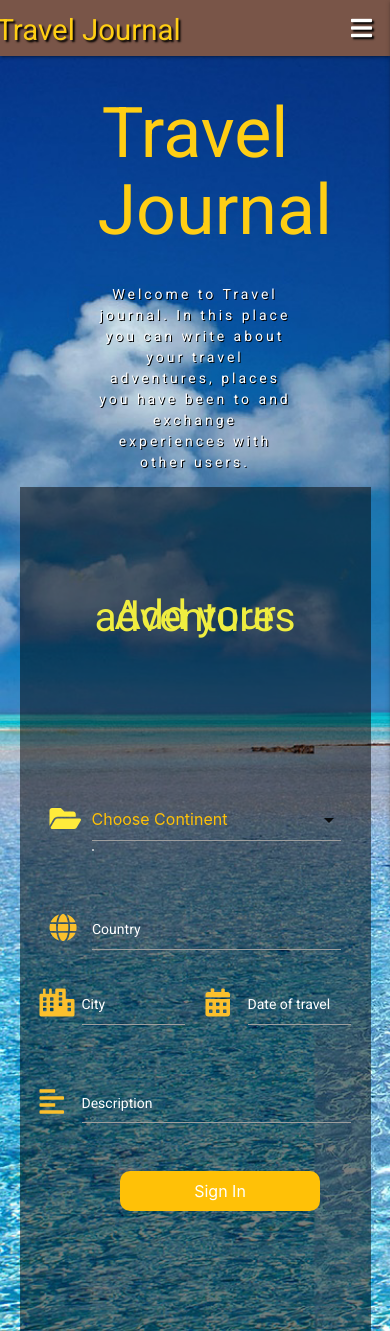
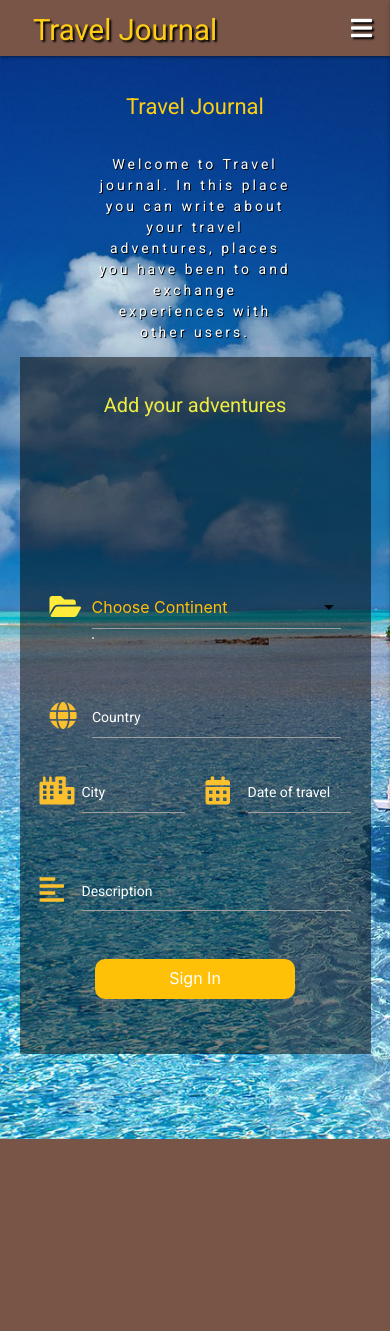
Before and after one commit to Code-Institute-Submissions/Pretro-MS3_Travelbook_AprResub, a Flask app: page /add_adventure in a window 390 px wide. After the commit the page ends 1139 px from the top, so only its background shows below. Run offline with Flask 2, Linux system fonts and the light colour scheme; data that the repository does not hold is empty; some libraries are stand-ins or nearby versions.

Commit message:
updating responsiveness of the template pages

```diff
--- a/app.py
+++ b/app.py
@@ -1,5 +1,6 @@
 import os
 import json
+import uuid
 from flask import (
     Flask, flash, render_template,
     redirect, request, session, url_for)
@@ -106,7 +107,8 @@ def add_adventure_comment(adventure_id):
         #author="user" in session if session["user"] else "Anonymous"
         comment = {
             "comment": request.form.get('comment'),
-            "author": author
+            "author": author,
+            "id": str(uuid.uuid4())
         }
         comments.append(comment)
         data = {
@@ -121,6 +123,34 @@ def add_adventure_comment(adventure_id):
         mongo.db.travels.update({"_id": ObjectId(adventure_id)}, data)
     #return json.dumps({'success':True}), 201, {'ContentType':'application/json'}
     return "<p>{}<br> by: {}</p>".format(comment["comment"],comment["author"]), 201, {'ContentType':'text/html'}
+
+
+
+
+#Delete Commnent
+@app.route("/remove_adventure_comment/<adventure_id>", methods=["POST"])
+def remove_adventure_comment(adventure_id):
+    if request.method == "POST":
+        comment_id =  request.form.get('comment')
+        adventure = mongo.db.travels.find_one({"_id": ObjectId(adventure_id)})
+        try:
+            comments = adventure["comments"]
+            comments_deleted = list(filter(lambda x: x['id']!=comment_id, comments))
+        except:
+            raise Exception('Adventure has no comments')
+        data = {
+            "continent": ObjectId(adventure["continent"]),
+            "country": adventure["country"],
+            "city": adventure["city"],
+            "date": adventure["date"],
+            "description": adventure["description"],
+            "created_by": ObjectId(adventure["created_by"]),
+            "comments": comments_deleted
+        }
+        mongo.db.travels.update({"_id": ObjectId(adventure_id)}, data)
+    # return json.dumps({'success':True}, 200, {'ContentType':'application/json'})
+    return "<p>{}<br> by: {}</p>".format("Deleted ",comment_id), 200, {'ContentType':'text/html'}
+
 
 
 # Delete function
--- a/static/css/style.css
+++ b/static/css/style.css
@@ -285,3 +285,206 @@ a {
     text-decoration: none;
     margin-left: 30px;
 }
+
+span.activator{
+    color: #FFAB40;
+}
+
+@media (max-width: 280px){
+    .collection .collection-item.avatar:not(.circle-clipper)>.circle,
+    .collection .collection-item.avatar :not(.circle-clipper)>.circle{
+    position: absolute;
+    width: 20px;
+    height: 20px;
+    overflow: hidden;
+    display: inline-block;
+    vertical-align: middle;
+    right: 123px;
+    }
+    .collection .collection-item.avatar{
+    min-height: 84px;
+    padding-left: 42px;
+    position: relative;
+    }
+      a.brand-logo.center{
+    left: 25%;
+    font-size: 20px;
+ }
+    .btn-large{
+    margin-left: 0px;
+    margin-top: 25px;
+ }
+ .loginbox2 input[type="submit"]{
+    margin-left: 0;
+ }
+
+}
+
+@media (max-width: 320px){
+    .loginbox{
+        top: 80%;
+    }
+}
+
+
+@media (max-width: 360px){
+    body{
+        height: 180vh;
+    }
+    .loginbox2 input[type="submit"]{
+        margin-left: 20px;
+    }
+    .red.accent-4{
+        margin-left: -50px;
+    }
+    .card .card-action a:not(.btn):not(.btn-large):not(.btn-small):not(.btn-large):not(.btn-floating)
+ {
+     margin-left: 5px;
+ }
+}
+
+@media (max-width: 375px)
+{
+     .red.accent-4{
+        margin-left: -20px;
+    }
+ .loginbox{
+        top: 80%;
+    }
+ .titles h1 {
+     color: #ffc107;
+     font-size: 2rem;
+ }
+ .boton{
+     margin-left: 100px;
+ }
+
+  a.brand-logo.center{
+    left: 25%;
+ }
+    .loginbox{
+        margin-top: 360px;
+    }
+    .center, .center-align{
+        font-size: 16px;
+    }
+     .card .card-content {
+        height: 220px !important;
+    }
+    .card .card-content p {
+        margin: 0;
+        font-size: 10px;
+    }
+
+    h3{
+        margin-bottom: 10px;
+        font-size: 20px;
+    }
+    .collection .collection-item:last-child{
+        margin-top: 15px;
+    }
+}
+
+@media (max-width: 411px){
+     body{
+        height: 180vh;
+    }
+    .alertas{
+        font-size: 20px;
+    }
+    .titles h1{
+        font-size: 20px;
+    }
+    .loginbox{
+        margin-top: 180px;
+    }
+    h3{
+        font-size: 20px;
+    }
+    .loginbox2 input[type="submit"]{
+        margin-bottom: 15px;
+    }
+    nav .brand-logo.center{
+        left: 95px;
+    }
+}
+
+@media (max-width: 414px){
+    h3{
+        font-size: 20px;
+    }
+    nav .brand-logo.center{
+        left: 95px;
+    }
+        .btn-large{
+    margin-left: 0px;
+    margin-top: 25px;
+ }
+ .loginbox2 input[type="submit"]{
+        margin-left: 0;
+    }
+    h1{
+        font-size: 20px;
+    }
+    .loginbox{
+        top: 90%;
+    }
+    body{
+        height: 200vh;
+    }
+}
+
+
+@media (max-width: 540px){
+    body{
+        height: 180vh;
+    }
+    .loginbox{
+        top: 60%;
+    }
+}
+
+@media (max-width: 768px){
+    .titles h1{
+        font-size: 20px;
+    }
+    .travel-card .header{
+        font-size: 12px;
+    }
+    .card .card-content .card-title{
+        font-size: 12px;
+    }
+    .card .card-content{
+        height: 230px !important;
+    }
+    .card .card-reveal .card-title{
+        font-size: 12px;
+    }
+    body{
+        height: 130vh;
+    }
+    .loginbox2{
+        min-height: 80vh;
+    }
+}
+
+@media (max-width: 1024px){
+    body{
+        height: 135vh;
+    }
+    .travel-card .header{
+        font-size: 14px;
+    }
+    .card .card-reveal .card-title{
+        font-size: 14px;
+    }
+        .travel-card .header{
+        font-size: 14px;
+    }
+      .card .card-content .card-title{
+        font-size: 14px;
+    }
+    .titles h1{
+        font-size: 22px;
+    }
+}
--- a/static/js/script.js
+++ b/static/js/script.js
@@ -52,7 +52,6 @@ $(document).ready(function () {
     }
 
     $('.add_comment').click(function(event){
-
         inputId = '#' + $(this).attr('data-comment-id');
         ulId = '#comments' + $(this).attr('data-comment-id');
         comment = $(inputId).val();
@@ -63,5 +62,18 @@ $(document).ready(function () {
         });
     });
 
+    $('.delete_comment').click(function(event){
+        console.log("delete");
+        commentId = $(this).attr('id');
+        travelId = $(this).attr('travel-id')
+        url = "/remove_adventure_comment/" + travelId;
+        var comment = $(this);
+        $.post(url, {"comment": commentId}).done(function( data ) {
+            console.log('response', data);
+            comment.remove();
+            // $(inputId).val("");
+            // $(ulId).append('<li class="collection-item avatar"><img src="https://upload.wikimedia.org/wikipedia/commons/thumb/f/f9/OOjs_UI_icon_userAvatar-constructive.svg/1024px-OOjs_UI_icon_userAvatar-constructive.svg.png" alt="" class="circle"> <p>'+ data +'</p></li>');
+        });
 
+    });
 });
--- a/templates/add_adventure.html
+++ b/templates/add_adventure.html
@@ -1,6 +1,5 @@
 {% extends "base.html" %}
 {% block content %}
-
         <div class="loginbox2">
             <div class="admin">
             <h3>Add your adventures</h3>
@@ -25,6 +24,7 @@
                         <label for="country" class="white-text text-darken-4">Country</label>
                     </div>
                 </div>
+
                 <!--City-->
                 <div class="row">
                     <div class="input-field col s6">
@@ -37,10 +37,11 @@
                 <!--Date of travel-->
                     <div class="input-field col s6">
                         <i class="fas fa-calendar-alt prefix yellow-text text-darken-2"></i>
-                        <input id="date" name="date" type="text" class="datepicker validate" required maxlength="30" data-length="30">
+                        <input id="date" name="date" type="text" class="datepicker validate  white-text text-darken-4" required maxlength="30" data-length="30">
                         <label for="date" class="white-text text-darken-4">Date of travel</label>
                     </div>
                 </div>
+
                 <!--Description-->
                 <div class="row">
                     <div class="input-field col s12">
--- a/templates/adventure.html
+++ b/templates/adventure.html
@@ -31,6 +31,7 @@
                         <img src="https://upload.wikimedia.org/wikipedia/commons/thumb/f/f9/OOjs_UI_icon_userAvatar-constructive.svg/1024px-OOjs_UI_icon_userAvatar-constructive.svg.png"
                             alt="" class="circle">
                         <p>{{comment["comment"]}}<br>by: {{comment["author"]}}</p>
+                        <i class="material-icons right delete_comment" travel-id="{{traveler._id}}" id="{{comment.id}}">delete</i>
                     </li>
                     {% endfor %}
                 </ul>
--- a/templates/base.html
+++ b/templates/base.html
@@ -13,6 +13,7 @@
     <link rel="preconnect" href="https://fonts.gstatic.com">
     <link href="https://fonts.googleapis.com/css2?family=Noto+Sans+SC:wght@500&family=Roboto:wght@300;400&display=swap" rel="stylesheet">
     <link rel="stylesheet" href="{{ url_for('static', filename='css/style.css') }}" type="text/css">
+    <link href="https://fonts.googleapis.com/icon?family=Material+Icons" rel="stylesheet">
     {% block styles %}
     {% endblock %}
     <title>Travel Journal</title>
```
